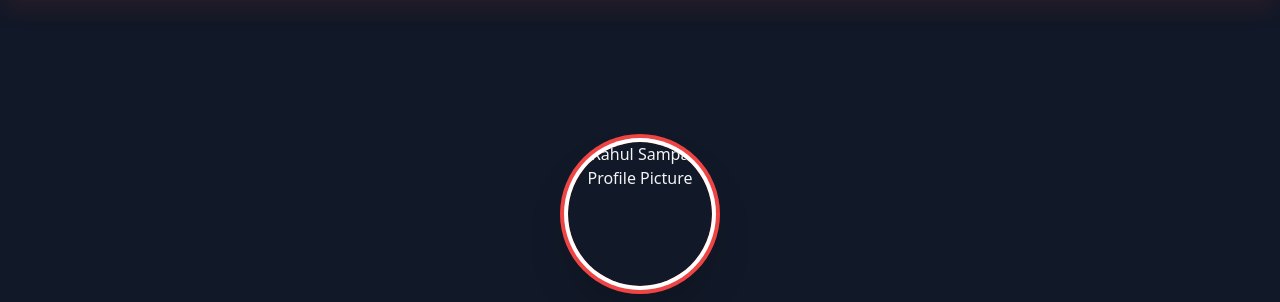
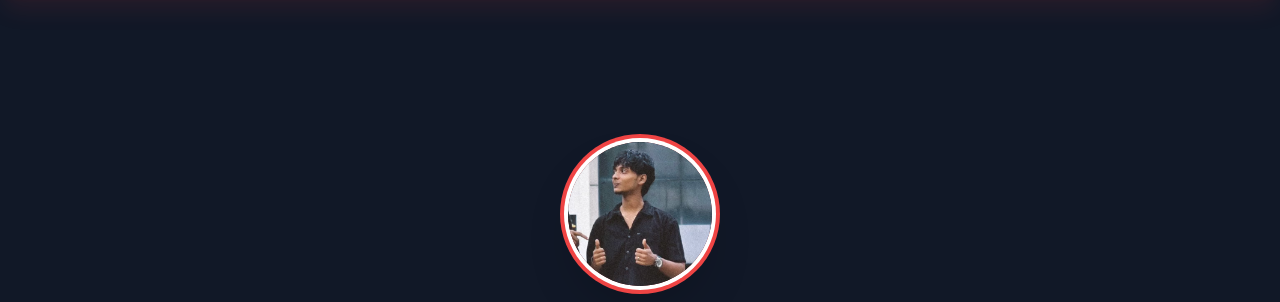
Before and after one commit to Rahul6979/portfolio-web, a plain HTML site: page new portfolio.html in a window 1280 px wide. Shown: the part 70-372 px from the top of the page. Drawn offline with nearby package versions, Linux system fonts and the light colour scheme.

Commit message:
Update new portfolio.html

```diff
--- a/new portfolio.html
+++ b/new portfolio.html
@@ -45,7 +45,7 @@
 
   <section id="home" class="flex flex-col items-center text-center py-24 px-4 bg-gray-900 border-b border-gray-700 min-h-screen justify-center">
     <img
-      src="Screenshot 2025-10-01 170618.png"
+      src="images/profile.png"
       alt="Rahul Sampath Profile Picture"
       class="rounded-full w-36 h-36 mb-6 ring-4 ring-red-500 ring-offset-4 ring-offset-gray-0 object-cover shadow-2xl"
     >
@@ -211,4 +211,5 @@
     </div>
   </footer>
 </body>
+
 </html>
```
